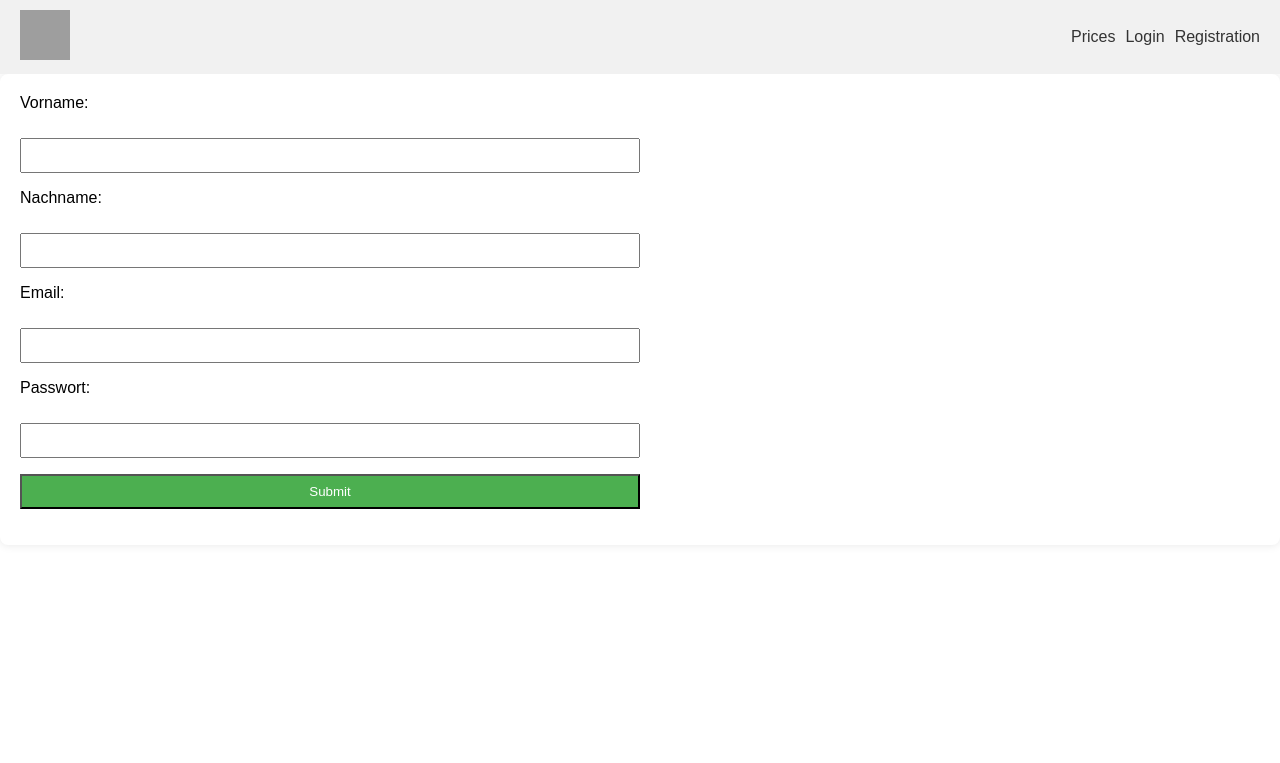
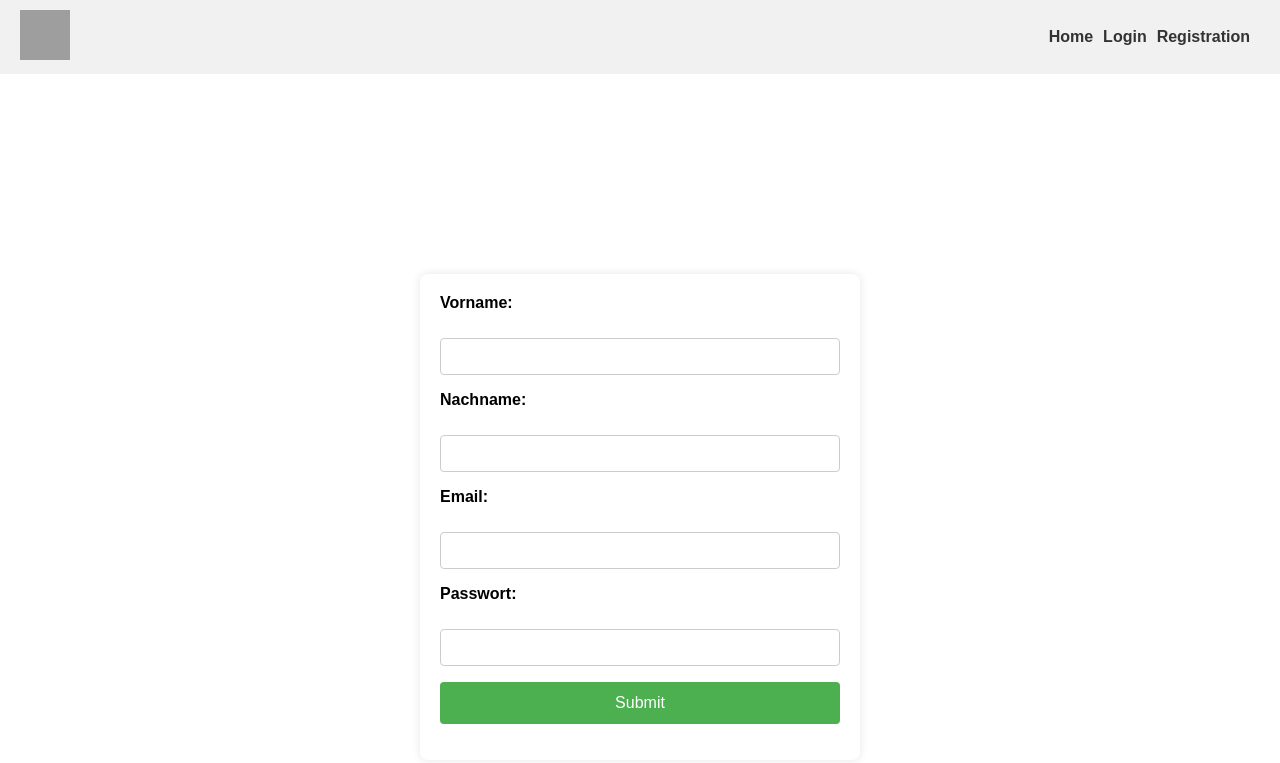
Before and after one commit to CelMur/TINF21CS2_Security_by_Design_Gruppenprojekt, a Django app: page /register/ in a window 1280 px wide. Shown: the top 763 px of the page. Run offline with Django 3.2, Linux system fonts and the light colour scheme; parts of the project's set-up code (start-up, migrations or seed data) failed here and were passed over; grey boxes are pictures that could not be loaded.

Commit message:
Update Css

```diff
--- a/Project/electricity-provider-api/templates/base.html
+++ b/Project/electricity-provider-api/templates/base.html
@@ -26,18 +26,33 @@
             height: 50px;
         }
 
+        .header-left {
+            display: flex;
+            align-items: center;
+        }
+
+        .logo {
+            width: 50px;
+            height: 50px;
+        }
+
         .header-right {
             display: flex;
             align-items: center;
         }
 
         .nav-item {
-            margin-left: 10px;
+            margin-right: 10px;
         }
 
         .nav-item a {
             text-decoration: none;
             color: #333;
+            font-weight: bold;
+        }
+
+        .nav-item a:hover {
+            color: #4caf50;
         }
 
         footer {
--- a/Project/electricity-provider-api/templates/ui_main_page.html
+++ b/Project/electricity-provider-api/templates/ui_main_page.html
@@ -54,7 +54,7 @@ Welcome!
         </div>
         <div class="header-right">
             <div class="nav-item">
-                <a href="/pricing/">Prices</a>
+                <a href="/">Home</a>
             </div>
             <div class="nav-item">
                 <a href="/login/">Login</a>
--- a/Project/electricity-provider-api/templates/ui_register_page.html
+++ b/Project/electricity-provider-api/templates/ui_register_page.html
@@ -3,25 +3,70 @@
 
 {% block custom_css %}
 form {
+    max-width: 400px;
+    margin: 200px auto 0; /* Adjust the first value to move the form down */
     background-color: #fff;
     padding: 20px;
     border-radius: 8px;
     box-shadow: 0 0 10px rgba(0, 0, 0, 0.1);
 }
+
 label {
     display: block;
     margin-bottom: 8px;
+    font-weight: bold;
 }
+
 input {
-            width: 50%;
+    width: 100%;
     box-sizing: border-box;
-            padding: 8px;
+    padding: 10px;
     margin-bottom: 16px;
+    border: 1px solid #ccc;
+    border-radius: 4px;
 }
+
 input[type="submit"] {
     background-color: #4caf50;
     color: white;
     cursor: pointer;
+    border: none;
+    padding: 12px 20px;
+    font-size: 16px;
+    border-radius: 4px;
+}
+
+input[type="submit"]:hover {
+    background-color: #45a049;
+}
+
+.header-left {
+    display: flex;
+    align-items: center;
+}
+
+.logo {
+    width: 50px;
+    height: 50px;
+}
+
+.header-right {
+    display: flex;
+    align-items: center;
+}
+
+.nav-item {
+    margin-right: 10px;
+}
+
+.nav-item a {
+    text-decoration: none;
+    color: #333;
+    font-weight: bold;
+}
+
+.nav-item a:hover {
+    color: #4caf50;
 }
 {% endblock %}
 
@@ -40,7 +85,7 @@ Register
         </div>
         <div class="header-right">
             <div class="nav-item">
-                <a href="/pricing/">Prices</a>
+                <a href="/">Home</a>
             </div>
             <div class="nav-item">
                 <a href="/login/">Login</a>
```
Also changed, not shown: Project/electricity-provider-api/templates/ui_login_page.html (+49 -4 lines), Project/electricity-provider-api/templates/ui_prices_page.html (added). Lines whose indentation alone changed are shown as unchanged.
